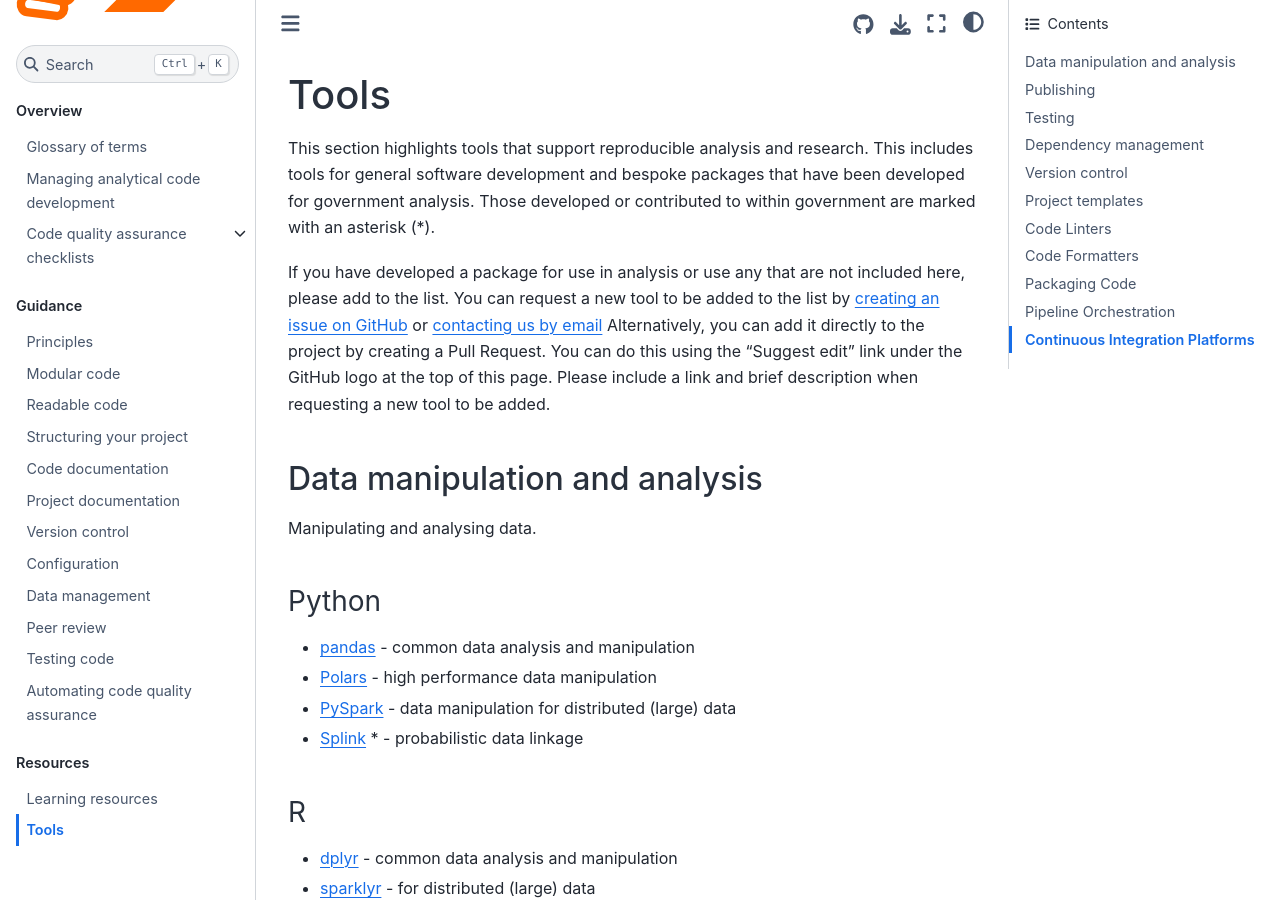
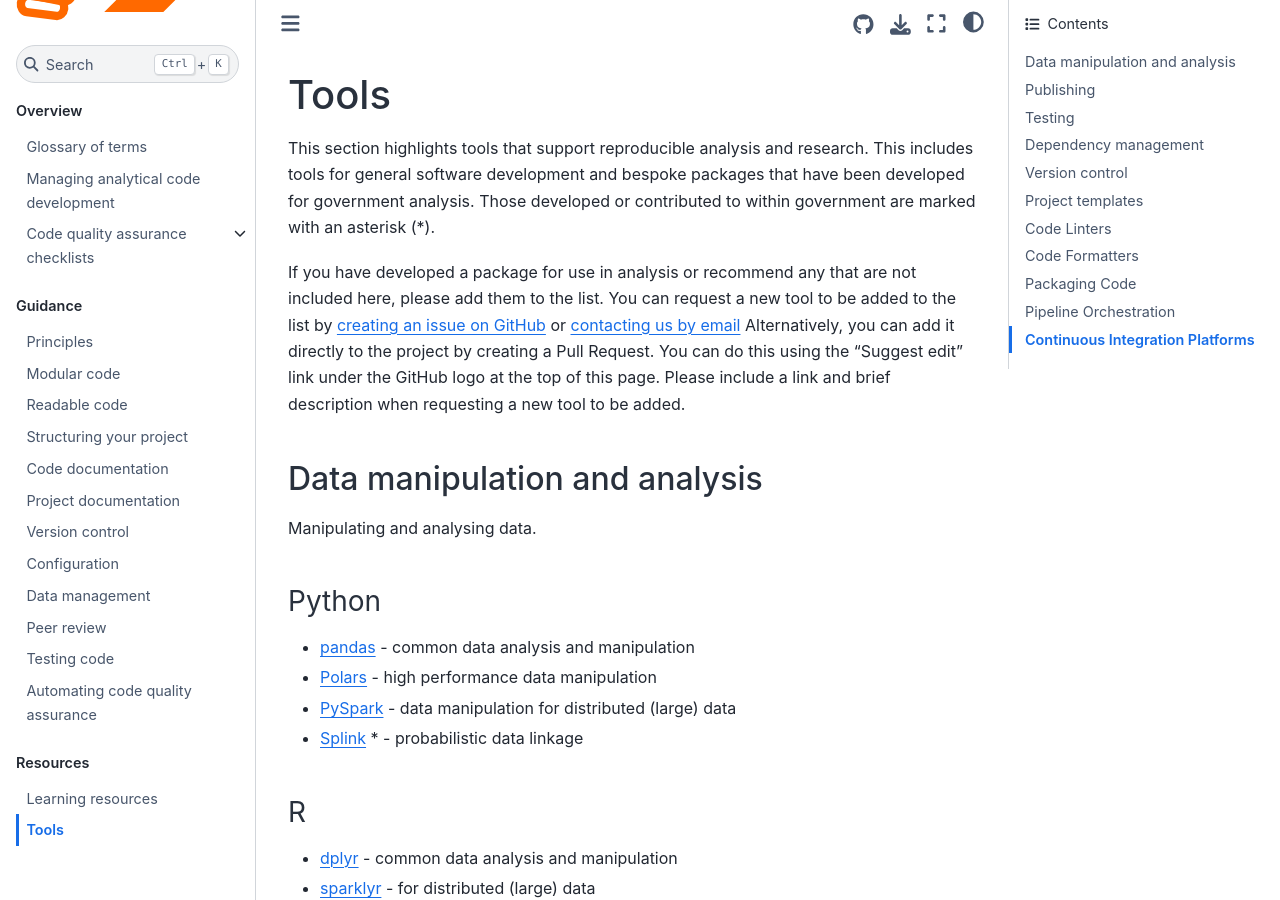
Before and after one commit to best-practice-and-impact/qa-of-code-guidance, a Jupyter Book: the page built from book/tools.md, in a window 1280 px wide and 900 px high. Built offline with Jupyter Book 1.0.4 settings and Sphinx 7.4.7 and the Sphinx Book theme 1.1.4, drawn with Linux system fonts in a browser that asks for light colours.

Commit message:
Reword call for additional tools

```diff
--- a/book/tools.md
+++ b/book/tools.md
@@ -4,7 +4,7 @@ This section highlights tools that support reproducible analysis and research.
 This includes tools for general software development and bespoke packages that have been developed for government analysis.
 Those developed or contributed to within government are marked with an asterisk (*).
 
-If you have developed a package for use in analysis or use any that are not included here, please add to the list.
+If you have developed a package for use in analysis or recommend any that are not included here, please add them to the list.
 You can request a new tool to be added to the list by [creating an issue on GitHub](https://github.com/best-practice-and-impact/qa-of-code-guidance/issues/new/choose)
 or [contacting us by email](mailto:ASAP@ons.gov.uk?subject=Duck%20Book%20Tools)
 Alternatively, you can add it directly to the project by creating a Pull Request.
```
